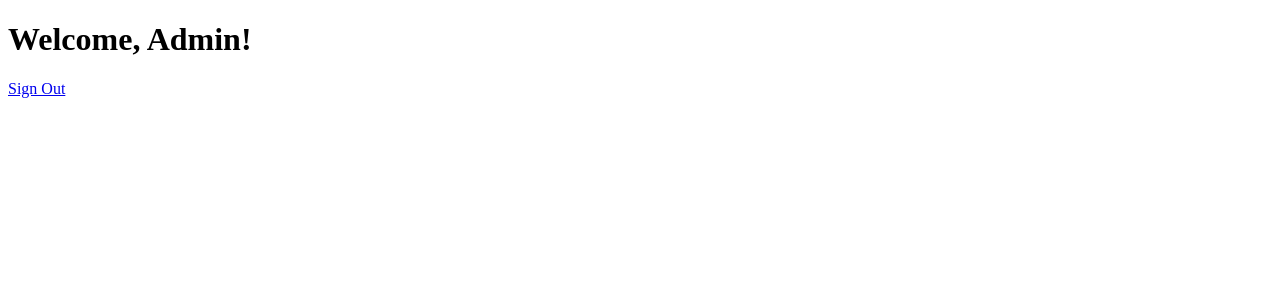
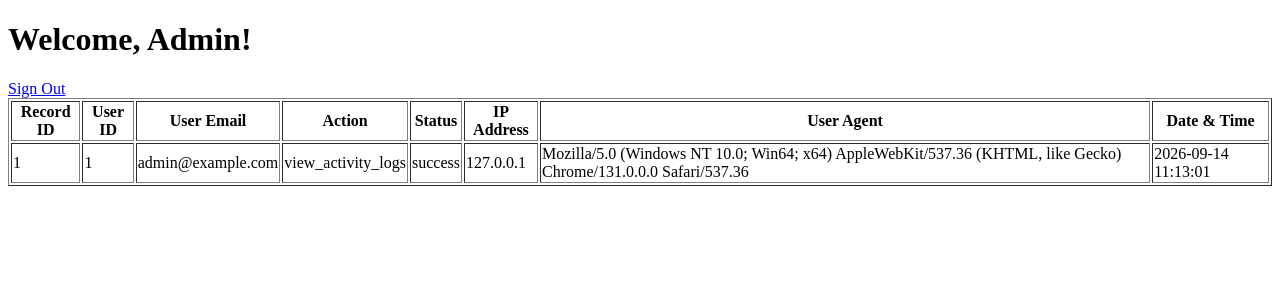
Before and after one commit to biancaligmon601/IT34B, a PHP site: page /IT34B/app/admin/index.php in a window 1280 px wide. Shown: the top 300 px of the page. Run offline with PHP 8.4, Linux system fonts and the light colour scheme; a user stored in the database is signed in; data that the repository does not hold is empty.

Commit message:
Added activity logger for login and logout

```diff
--- a/app/admin/index.php
+++ b/app/admin/index.php
@@ -1,3 +1,25 @@
+<?php
+require '../../config/config.php';
+require '../../config/function.php';
+
+requireRole('admin');
+
+logActivity(
+    $pdo,
+    $_SESSION['user_id'],
+    $_SESSION['user_email'],
+    'view_activity_logs',
+    'success'
+);
+
+// Activity Logs Query
+$stmt = $pdo->query("
+SELECT * FROM activity_logs
+ORDER BY activity_log_created_at DESC
+");
+
+$activities = $stmt->fetchAll(PDO::FETCH_ASSOC);
+?>
 <!DOCTYPE html>
 <html lang="en">
 <head>
@@ -8,5 +30,34 @@
 <body>
     <h1>Welcome, Admin!</h1>
     <a href="../../auth/signout.php">Sign Out</a>
+
+    <table border="1">
+        <thead>
+            <tr>
+                <th>Record ID</th>
+                <th>User ID</th>
+                <th>User Email</th>
+                <th>Action</th>
+                <th>Status</th>
+                <th>IP Address</th>
+                <th>User Agent</th>
+                <th>Date & Time</th>
+            </tr>
+        </thead>
+        <tbody>
+            <?php foreach($activities as $activity):?>
+                <tr>
+                    <td><?= htmlspecialchars($activity['activity_log_id']) ?></td>
+                    <td><?= htmlspecialchars($activity['user_id']) ?></td>
+                    <td><?= htmlspecialchars($activity['user_email']) ?></td>
+                    <td><?= htmlspecialchars($activity['activity_log_action']) ?></td>
+                    <td><?= htmlspecialchars($activity['activity_log_status']) ?></td>
+                    <td><?= htmlspecialchars($activity['activity_log_ip_address']) ?></td>
+                    <td><?= htmlspecialchars($activity['activity_log_user_agent']) ?></td>
+                    <td><?= htmlspecialchars($activity['activity_log_created_at']) ?></td>
+                </tr>
+            <?php endforeach; ?>
+        </tbody>
+    </table>
 </body>
 </html>
--- a/auth/signout.php
+++ b/auth/signout.php
@@ -1,5 +1,10 @@
 <?php
 require_once '../config/config.php';
+
+if(isset ($_SESSION['user_id'])) {
+    // Log sign out activity
+    logActivity($pdo,$_SESSION['user_id'],$_SESSION['user_email'],'logout','success');
+}
 
 session_start();
 session_destroy();
--- a/config/config.php
+++ b/config/config.php
@@ -1,5 +1,7 @@
 <?php
 session_start();
+
+require_once(__DIR__ . '/../includes/activity-logger.php');
 
 define('BASE_URL', 'http://localhost/IT34B');
 
```
Also changed, not shown: index.php (+16 -7 lines).
